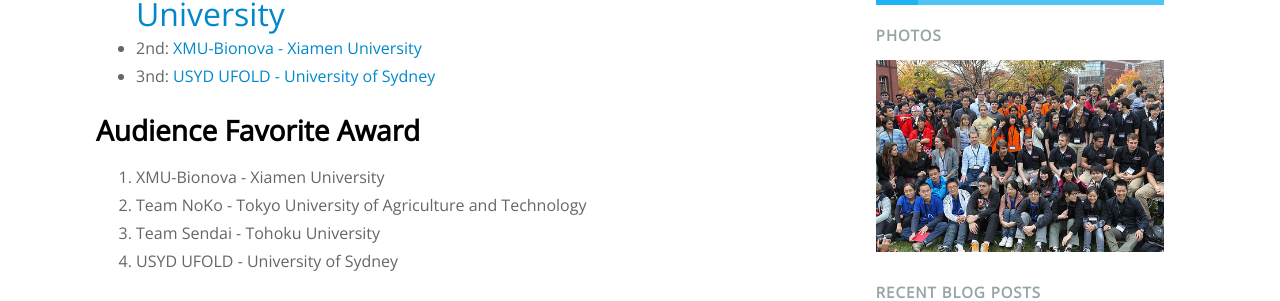
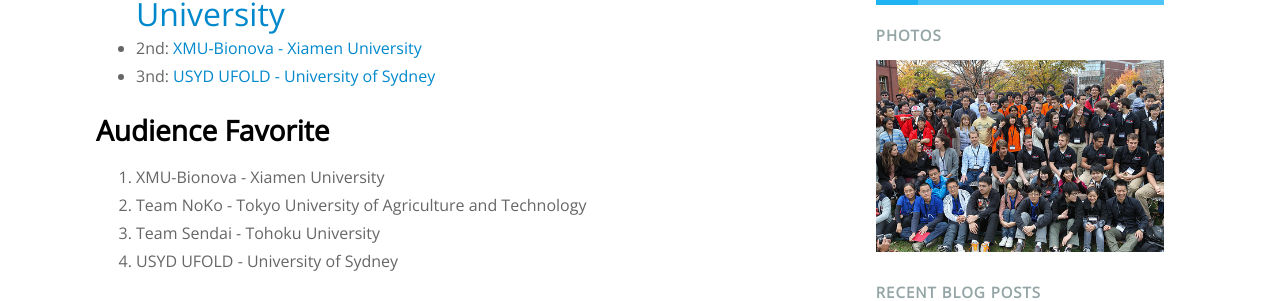
Before and after one commit to sdouglas/biomod, a Jekyll site: the page built from winners/index.md, in a window 1280 px wide and 900 px high. Shown: the part 364-665 px from the top of the window. Built offline with Jekyll 4.4.1, drawn with Linux system fonts in a browser that asks for light colours; nearby versions of some CDN libraries.

Commit message:
Update index.md

```diff
--- a/winners/index.md
+++ b/winners/index.md
@@ -12,7 +12,7 @@
 - 3nd: <a target="_blank" href="">USYD UFOLD - University of Sydney</a>
 
 
-## Audience Favorite Award
+## Audience Favorite
 
 1. XMU-Bionova - Xiamen University
 2. Team NoKo - Tokyo University of Agriculture and Technology
```
